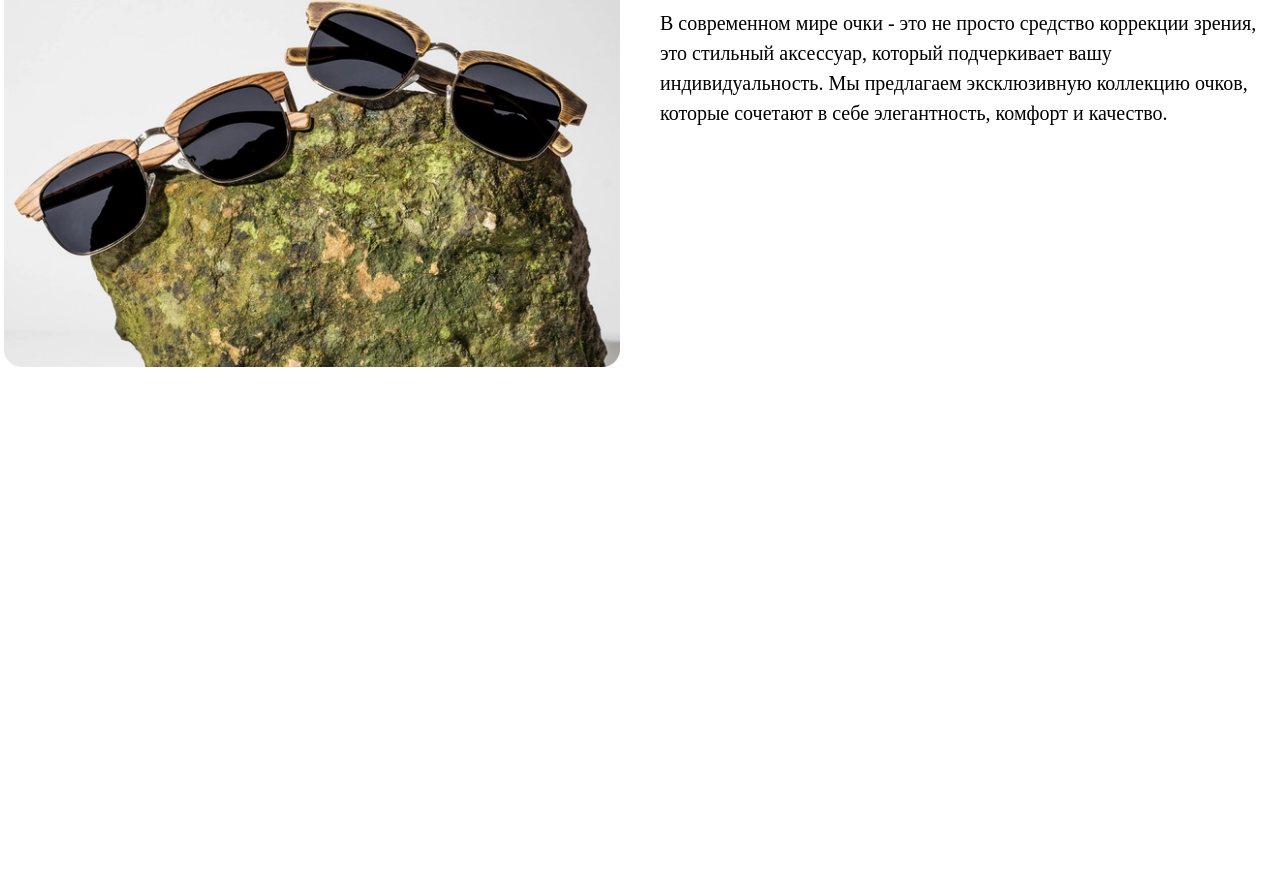
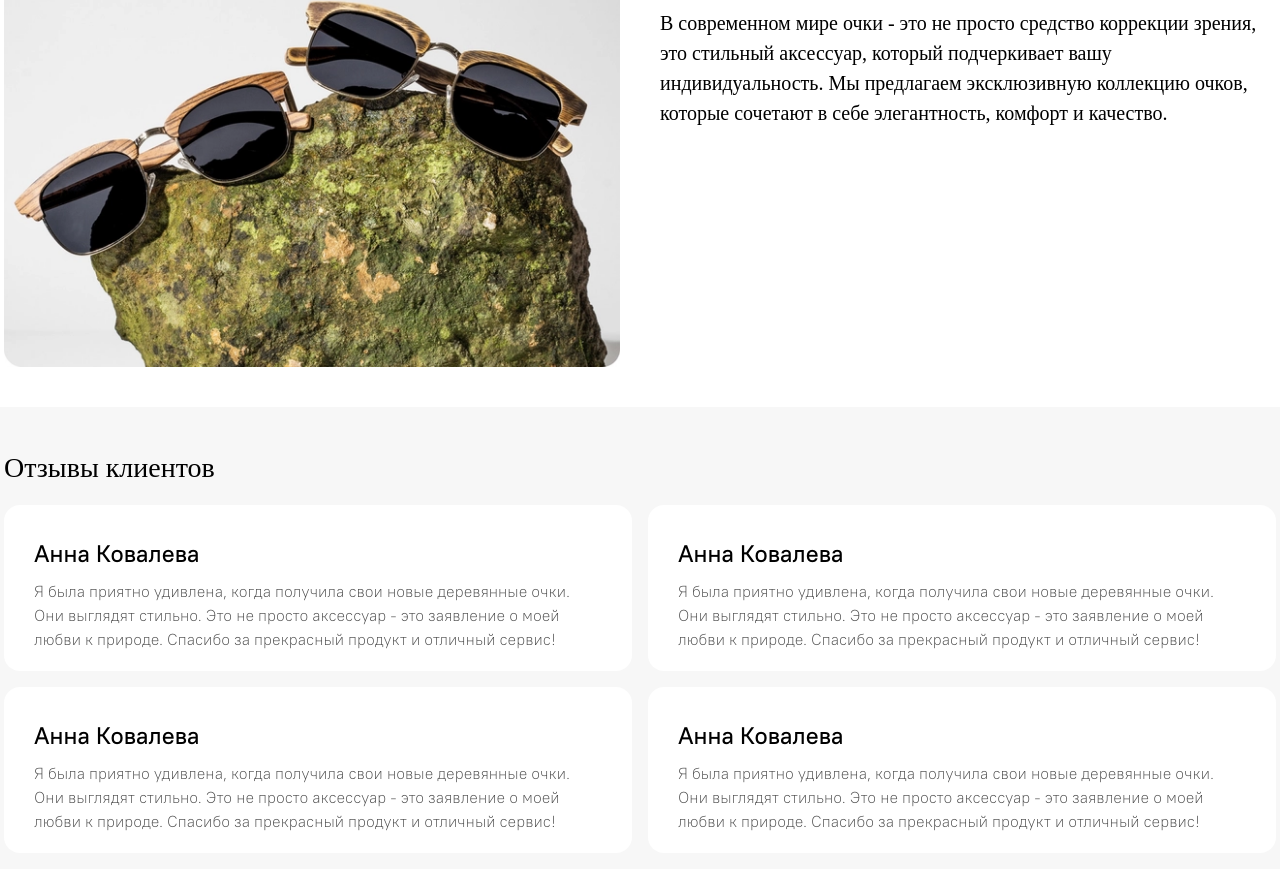
Before and after one commit to akobir9990/e-commerce, a React (Vite) app: page / in a window 1280 px wide. Shown: the part 1351-2220 px from the top of the page. Before the commit the page ends 1758 px from the top, so only its background shows below. Built offline with nearby package versions, Linux system fonts and the light colour scheme; a web font is replaced by a local one.

Commit message:
created review and reviewCardItem components

```diff
--- /dev/null
+++ b/src/components/review/Review.jsx
@@ -0,0 +1,19 @@
+import ReviewCardItem from "../reviewCardItem/ReviewCardItem";
+
+export default function Review() {
+  return (
+    <div className="bg-[#f7f7f7] py-[40px]">
+      <div className="container">
+        <h2 className="mb-4 text-[28px] font-[ptRootUI-400]">
+          Отзывы клиентов
+        </h2>
+        <div className="grid grid-rows-2 grid-cols-2 gap-4">
+          <ReviewCardItem />
+          <ReviewCardItem />
+          <ReviewCardItem />
+          <ReviewCardItem />
+        </div>
+      </div>
+    </div>
+  );
+}
--- /dev/null
+++ b/src/components/reviewCardItem/ReviewCardItem.jsx
@@ -0,0 +1,12 @@
+export default function ReviewCardItem() {
+  return (
+    <div className="max-w-[100%] pt-[30px] px-[30px] pb-[20px] bg-[white] rounded-2xl">
+      <h3 className="text-[24px] font-[ptRootUI-500] mb-2">Анна Ковалева</h3>
+      <p className="text-[16px] font-[ptRootUI-300] text-cardItemDescriptionColor">
+        Я была приятно удивлена, когда получила свои новые деревянные очки. Они
+        выглядят стильно. Это не просто аксессуар - это заявление о моей любви к
+        природе. Спасибо за прекрасный продукт и отличный сервис!
+      </p>
+    </div>
+  );
+}
--- a/src/pages/home/Home.jsx
+++ b/src/pages/home/Home.jsx
@@ -1,6 +1,7 @@
 import CardItem from "../../components/cardItem/CardItem";
 import Glasses from "../../components/glasses/Glasses";
 import Hero from "../../components/hero/Hero";
+import Review from "../../components/review/Review";
 
 export default function Home() {
   return (
@@ -8,6 +9,7 @@ export default function Home() {
       <Hero />
       <CardItem />
       <Glasses />
+      <Review />
     </div>
   );
 }
```
